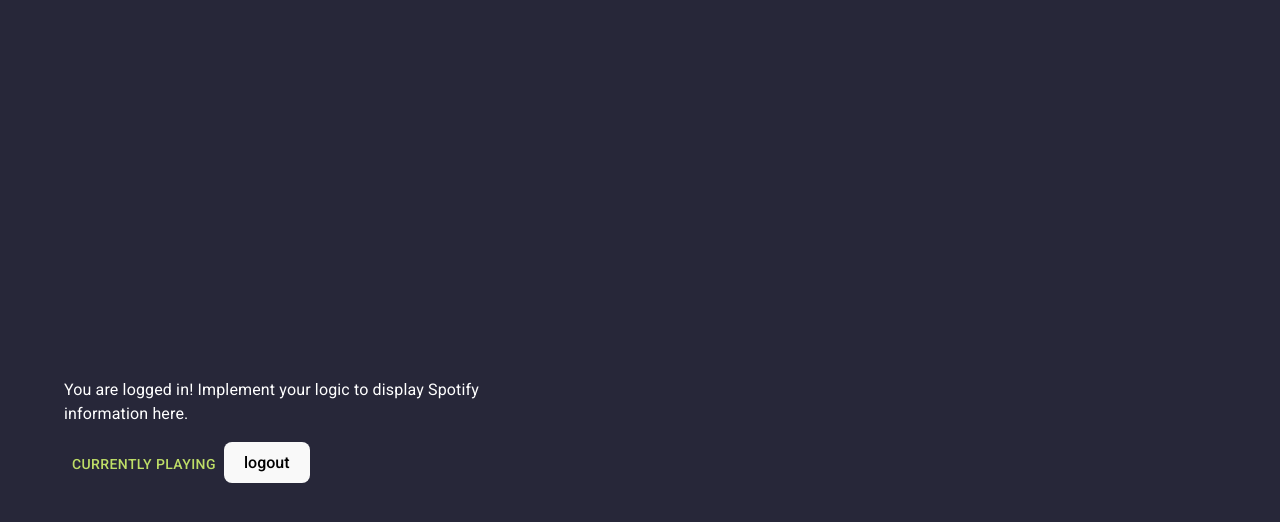
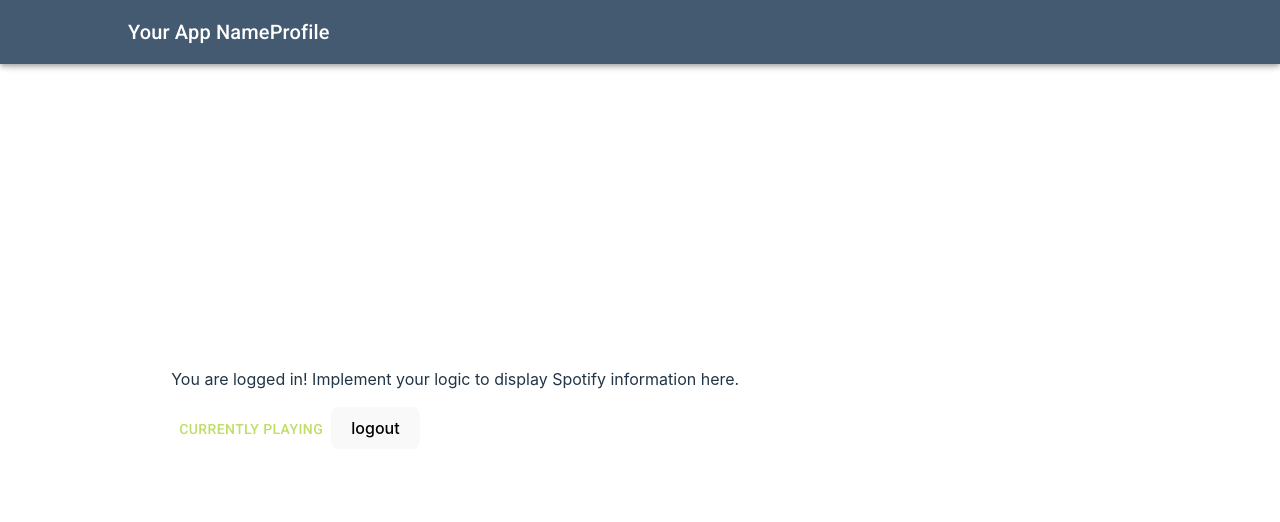
Before and after one commit to stu-wd/mop-frontend, a React (Vite) app: page /dashboard in a window 1280 px wide. Shown: the top 522 px of the page. Built offline with nearby package versions, Linux system fonts and the light colour scheme.

Commit message:
feat: very basic layout and container

```diff
--- /dev/null
+++ b/src/components/AppBar.tsx
@@ -0,0 +1,17 @@
+import { AppBar as MuiAppBar, Toolbar, Typography } from '@mui/material';
+
+export const SpotifyAppBar = () => {
+  return (
+    <MuiAppBar>
+      <Toolbar
+        sx={{
+          margin: 'auto',
+          width: '80%',
+        }}
+      >
+        <Typography variant="h6">Your App Name</Typography>
+        <Typography variant="h6">Profile</Typography>
+      </Toolbar>
+    </MuiAppBar>
+  );
+};
--- a/src/components/Layout.tsx
+++ b/src/components/Layout.tsx
@@ -2,105 +2,34 @@ import '@fontsource/roboto/300.css';
 import '@fontsource/roboto/400.css';
 import '@fontsource/roboto/500.css';
 import '@fontsource/roboto/700.css';
-import { Box, CssBaseline, GlobalStyles } from '@mui/material';
-import { useEffect, useState } from 'react';
-import { useLocation } from 'react-router-dom';
 import { useSpotifyStore } from '../store';
-import { useTheme } from '@mui/system';
+import { Container } from '@mui/system';
+import { SpotifyAppBar } from './AppBar';
 
 type LayoutProps = {
   children: React.ReactNode;
 };
 
 const Layout: React.FC<LayoutProps> = ({ children }) => {
-  const [state, setState] = useState({
-    left: false,
-  });
-  const [open, setOpen] = useState(false);
+  const { isLoggedIn, mode, spotifyUser } = useSpotifyStore.getState();
 
-  const { isLoggedIn, mode } = useSpotifyStore.getState();
-
-  const theme = useTheme();
-  let location = useLocation();
-
-  const globalContainerStyles =
-    location.pathname === '/login'
-      ? {}
-      : {
-          paddingTop: '85px',
-          paddingBottom: '40px',
-          paddingX: 1,
-          margin: 'auto',
-          width: {
-            xs: '100%',
-            sm: '100%',
-            md: '90%',
-            lg: '80%',
-          },
-        };
-
-  const handleLogout = async () => {
-    try {
-      useSpotifyStore.setState({
-        isLoggedIn: false,
-      });
-    } catch (err) {
-      console.log(err);
-    }
-  };
-
-  useEffect(() => {
-    if (isLoggedIn === false) {
-      setState({ left: false });
-    }
-  }, [isLoggedIn]);
-
-  const toggleDarkMode = () => {
-    useSpotifyStore.setState((state) => ({
-      ...state,
-      mode: state.mode === 'dark' ? 'light' : 'dark',
-    }));
-
-    localStorage.setItem('theme', mode === 'dark' ? 'light' : 'dark');
-  };
+  console.log({ isLoggedIn, spotifyUser });
 
   return (
-    <Box sx={{ display: 'flex', height: '100%' }}>
-      <CssBaseline />
-      <GlobalStyles
-        styles={{
-          html: {
-            backgroundColor: `${theme.palette.background.default} !important`,
-          },
-        }}
-      />
-      {/* {!isRegistering && isLoggedIn && user && (
-        <BrAppBar open={open} setOpen={setOpen} />
-      )}
-
-      {!isRegistering && isLoggedIn && user && (
-        <BrDrawer
-          open={open}
-          setOpen={setOpen}
-          user={user}
-          toggleTheme={toggleDarkMode}
-          themeMode={mode}
-        />
-      )} */}
-
-      <Box
-        component="main"
-        sx={{
-          flexGrow: 1,
-          maxWidth: '100%',
-          backgroundColor: `${theme.palette.background.default} !important`,
-        }}
-      >
-        <Box component="div" sx={globalContainerStyles}>
+    <>
+      <Container sx={{ minWidth: '100vw' }}>
+        <SpotifyAppBar />
+        <Container
+          maxWidth={'xl'}
+          sx={{
+            margin: 'auto',
+            width: '80%',
+          }}
+        >
           {children}
-        </Box>
-      </Box>
-    </Box>
+        </Container>
+      </Container>
+    </>
   );
 };
 
--- a/src/pages/Error.tsx
+++ b/src/pages/Error.tsx
@@ -35,12 +35,7 @@ const Error = () => {
         </Typography>
         <Typography variant="body1" sx={{ paddingLeft: 10, paddingRight: 10 }}>
           I'm sorry, but it seems like you have landed on a page that is no
-          longer available or has been relocated. If you think that you were
-          directed to this page by mistake, please reach out to{' '}
-          <span>
-            <a href="mailto:help@bitrip.com">help@bitrip.com</a>
-          </span>
-          for assistance.
+          longer available or has been relocated.
         </Typography>
         <Button
           startIcon={<ArrowBackIcon />}
```
Also changed, not shown: src/App.tsx (+0 -122 lines).
